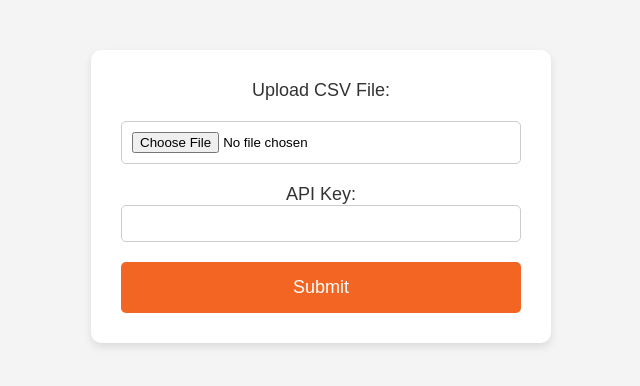
After one commit to zaidejaz/realestate_scraper, a Flask app: page /bulk in a window 1280 px wide. The commit adds this page. Shown: the top 386 px of the page, without its empty margins (319-959 px from the left). Run offline with Flask 3, Linux system fonts and the light colour scheme.

Commit message:
added bulk searching using csv

```diff
--- /dev/null
+++ b/address.csv
@@ -0,0 +1,4 @@
+address,location
+1600 Amphitheatre Parkway, Mountain View CA
+1 Microsoft Way, Redmond WA
+1 Hacker Way, Menlo Park CA
--- a/app.py
+++ b/app.py
@@ -1,3 +1,4 @@
+import io
 from flask import Flask, render_template, request, send_file
 import pandas as pd
 import requests
@@ -7,8 +8,7 @@ app = Flask(__name__)
 
 cached_data = None
 
-def fetch_data(address, location):
-    api_key = request.form['api']
+def fetch_data(address, location, api_key):
     api_url = "https://app.scrapeak.com/v1/scrapers/people_search/search"
     parameters = {
         "api_key": api_key,
@@ -34,24 +34,64 @@ def generate_excel(file_name):
 
 @app.route('/', methods=['GET', 'POST'])
 def index():
-    global cached_data
     if request.method == 'POST':
         address = request.form['address']
         location = request.form['location']
-        cached_data = fetch_data(address, location)
-        if cached_data:
-            return render_template('results.html', tables=[pd.DataFrame(cached_data).to_html(classes='data')], titles=pd.DataFrame(cached_data).columns.values)
+        api_key = request.form['api']
+        data = fetch_data(address, location, api_key)
+        if data:
+            df = pd.DataFrame(data)
+            df.to_excel('result.xlsx', index=False)  # Convert DataFrame to Excel file
+            return render_template('results.html', tables=[pd.DataFrame(data).to_html(classes='data')], titles=pd.DataFrame(data).columns.values)
         else:
             return "Error: Unable to fetch data from the API."
     return render_template('index.html')
 
+@app.route('/bulk', methods=['GET', 'POST'])
+def bulk():
+    if request.method == 'POST':
+        api_key = request.form['api']
+        all_data = []
+        # Check if a CSV file is uploaded
+        if 'file' in request.files:
+            csv_file = request.files['file']
+            if csv_file.filename.endswith('.csv'):
+                df = pd.read_csv(csv_file)
+                for index, row in df.iterrows():
+                    # Check if the required keys exist in the row
+                    if 'address' in row and 'location' in row:
+                        address = row['address']
+                        location = row['location']
+                        print(f"Fetching data for {address}, {location}")
+                        data = fetch_data(address, location, api_key)
+                        print(f"Data: {data}")
+                        if data:
+                            all_data.extend(data)
+                        print(f"\nData after this fetch\n")
+                        print(f"All Data: {all_data}")
+
+                    else:
+                        return "Error: CSV file does not contain 'address' or 'location' columns."
+            if all_data:
+                pd.set_option('display.max_rows', None)
+                df = pd.DataFrame(all_data)
+                print(f"Data Frame Converted: {df}")
+                df.to_excel('result.xlsx', index=False)  # Convert DataFrame to Excel file
+                return render_template('results.html', tables=[df.to_html(classes='data')], titles=df.columns.values)
+            else:
+                return "Error: Uploaded file is not a CSV."
+    return render_template('bulk.html')
+
 @app.route('/download')
 def download():
     file_name = 'result.xlsx'
-    if generate_excel(file_name):
-        return send_file(file_name, as_attachment=True)
+    root_directory = os.getcwd()  # Get the current working directory (root directory of the Flask application)
+    file_path = os.path.join(root_directory, file_name)
+
+    if os.path.exists(file_path):
+        return send_file(file_path, as_attachment=True)
     else:
-        return "Error: Unable to generate Excel file."
+        return "Error: File not found."
 
 if __name__ == '__main__':
     app.run(debug=True)
--- /dev/null
+++ b/templates/bulk.html
@@ -0,0 +1,93 @@
+<!DOCTYPE html>
+<html lang="en">
+<head>
+  <meta charset="UTF-8">
+  <meta name="viewport" content="width=device-width, initial-scale=1.0">
+  <title>Upload CSV File</title>
+  <style>
+    /* Body styles */
+    body {
+      font-family: Arial, sans-serif;
+      background-color: #f4f4f4;
+      margin: 0;
+      padding: 0;
+    }
+
+    /* Form container styles */
+    .form-container {
+      width: 70%; /* Adjusted width */
+      max-width: 400px;
+      margin: 50px auto;
+      background-color: #ffffff;
+      padding: 30px;
+      border-radius: 10px;
+      box-shadow: 0px 4px 8px rgba(0, 0, 0, 0.1);
+      text-align: center;
+    }
+
+    /* Form label styles */
+    .form-label {
+      font-size: 18px;
+      color: #333333;
+    }
+
+    /* File input styles */
+    #file {
+      margin: 20px 0;
+      padding: 10px;
+      border: 1px solid #cccccc;
+      border-radius: 5px;
+      width: 100%;
+      box-sizing: border-box;
+    }
+
+    /* API Key input styles */
+    #api {
+      margin-bottom: 20px;
+      padding: 10px;
+      border: 1px solid #cccccc;
+      border-radius: 5px;
+      width: 100%;
+      box-sizing: border-box;
+    }
+
+    /* Submit button styles */
+    .submit-btn {
+      background-color: #f26522;
+      color: #ffffff;
+      padding: 15px 30px;
+      border: none;
+      border-radius: 5px;
+      cursor: pointer;
+      width: 100%;
+      font-size: 18px;
+      transition: background-color 0.3s ease;
+    }
+
+    .submit-btn:hover {
+      background-color: #d35400;
+    }
+
+    /* Link styles */
+    a {
+      color: #333333;
+      text-decoration: none;
+    }
+
+    a:hover {
+      color: #f26522;
+    }
+  </style>
+</head>
+<body>
+  <div class="form-container">
+    <form method="post" enctype="multipart/form-data">
+      <label for="file" class="form-label">Upload CSV File:</label><br>
+      <input type="file" id="file" name="file"><br>
+      <label for="api" class="form-label">API Key:</label><br>
+      <input type="text" id="api" name="api"><br>
+      <input type="submit" value="Submit" class="submit-btn">
+    </form>
+  </div>
+</body>
+</html>
--- a/templates/results.html
+++ b/templates/results.html
@@ -8,7 +8,8 @@
             font-family: Arial, sans-serif;
             background-color: #f0f0f0;
             padding-top: 50px; /* to make space for the download icon */
-            width: 100
+            width: 100%;
+            text-align: center; /* Center-align content */
         }
         table {
             width: 80%;
@@ -39,7 +40,6 @@
             text-decoration: none;
             display: inline-block;
             margin-bottom: 20px;
-            margin-x: auto;
         }
         .download-button:hover {
             background-color: #cc6600;
```
Also changed, not shown: 1 other file.
